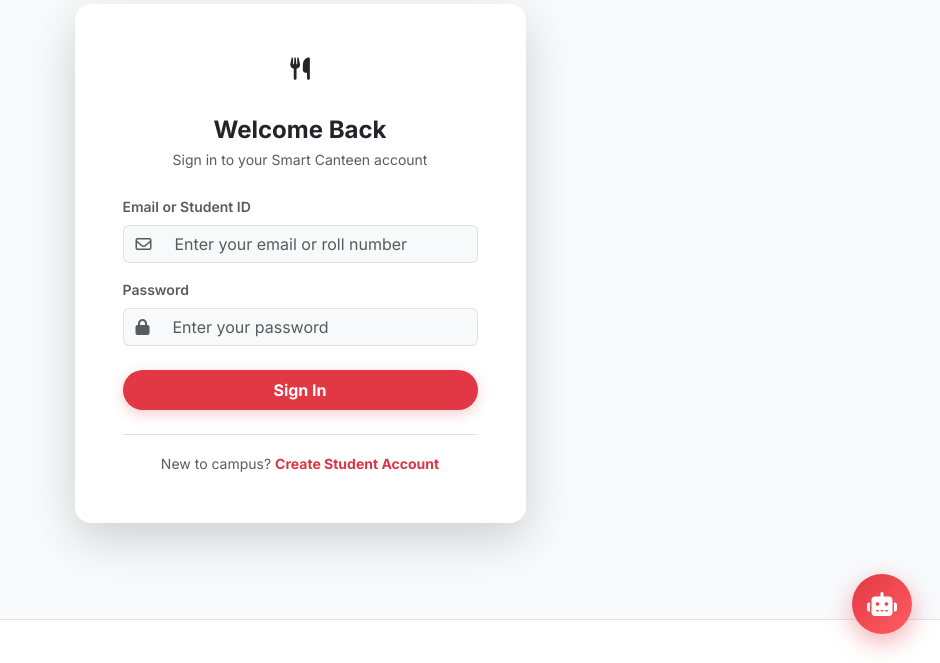
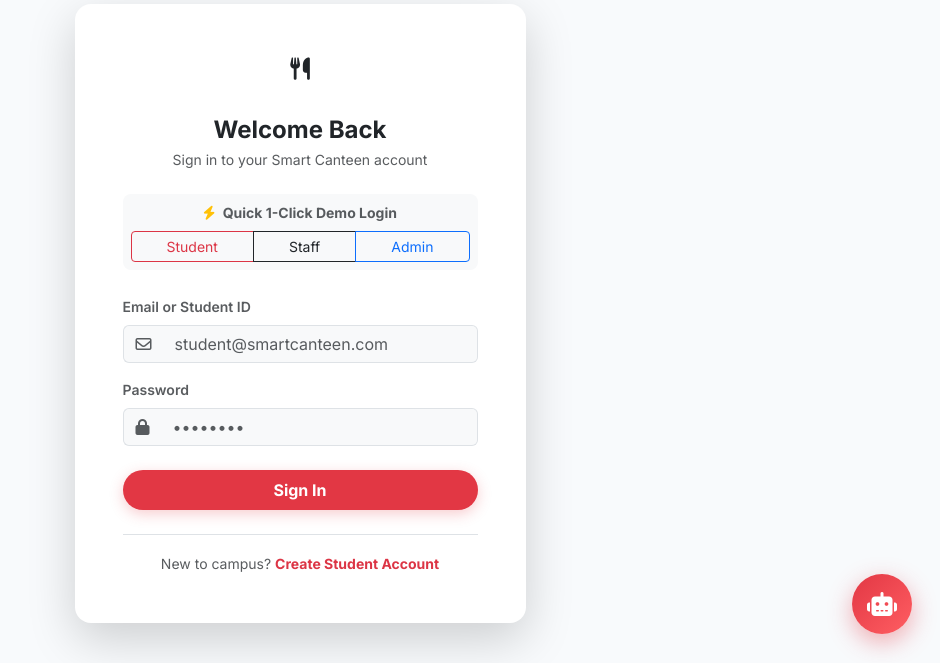
Before and after one commit to pranavkokande60/Mealpe--Fastag-food-booking-system, a Flask app: page /auth/login in a window 1280 px wide. Shown: the part 138-801 px from the top of the page, without its empty margins (340-1280 px from the left). Run offline with Flask 3, Linux system fonts and the light colour scheme.

Commit message:
login.html

```diff
--- a/templates/auth/login.html
+++ b/templates/auth/login.html
@@ -19,12 +19,22 @@
             <p class="text-muted small">Sign in to your Smart Canteen account</p>
           </div>
 
+          <!-- Quick Demo Switcher Tabs -->
+          <div class="bg-light p-2 rounded-3 mb-4 text-center">
+            <div class="small fw-bold text-muted mb-2"><i class="fa-solid fa-bolt text-warning me-1"></i> Quick 1-Click Demo Login</div>
+            <div class="btn-group w-100" role="group">
+              <button type="button" class="btn btn-sm btn-outline-danger" onclick="fillCredentials('student@smartcanteen.com', 'Student@123')">Student</button>
+              <button type="button" class="btn btn-sm btn-outline-dark" onclick="fillCredentials('staff@smartcanteen.com', 'Staff@123')">Staff</button>
+              <button type="button" class="btn btn-sm btn-outline-primary" onclick="fillCredentials('admin@smartcanteen.com', 'Admin@123')">Admin</button>
+            </div>
+          </div>
+
           <form action="{{ url_for('auth.login') }}" method="POST">
             <div class="mb-3">
               <label class="form-label fw-semibold small text-muted">Email or Student ID</label>
               <div class="input-group">
                 <span class="input-group-text bg-light border-end-0"><i class="fa-regular fa-envelope text-muted"></i></span>
-                <input type="text" id="login-identifier" name="identifier" class="form-control bg-light border-start-0" placeholder="Enter your email or roll number" required autocomplete="username">
+                <input type="text" id="login-identifier" name="identifier" class="form-control bg-light border-start-0" placeholder="student@smartcanteen.com" required>
               </div>
             </div>
 
@@ -34,7 +44,7 @@
               </div>
               <div class="input-group">
                 <span class="input-group-text bg-light border-end-0"><i class="fa-solid fa-lock text-muted"></i></span>
-                <input type="password" id="login-password" name="password" class="form-control bg-light border-start-0" placeholder="Enter your password" required autocomplete="current-password">
+                <input type="password" id="login-password" name="password" class="form-control bg-light border-start-0" placeholder="••••••••" required>
               </div>
             </div>
 
@@ -52,4 +62,12 @@
     </div>
   </div>
 </div>
+
+<script>
+function fillCredentials(id, pw) {
+  document.getElementById('login-identifier').value = id;
+  document.getElementById('login-password').value = pw;
+  window.cartManager?.showToast(`Filled credentials for ${id}`, 'info');
+}
+</script>
 {% endblock %}
```
